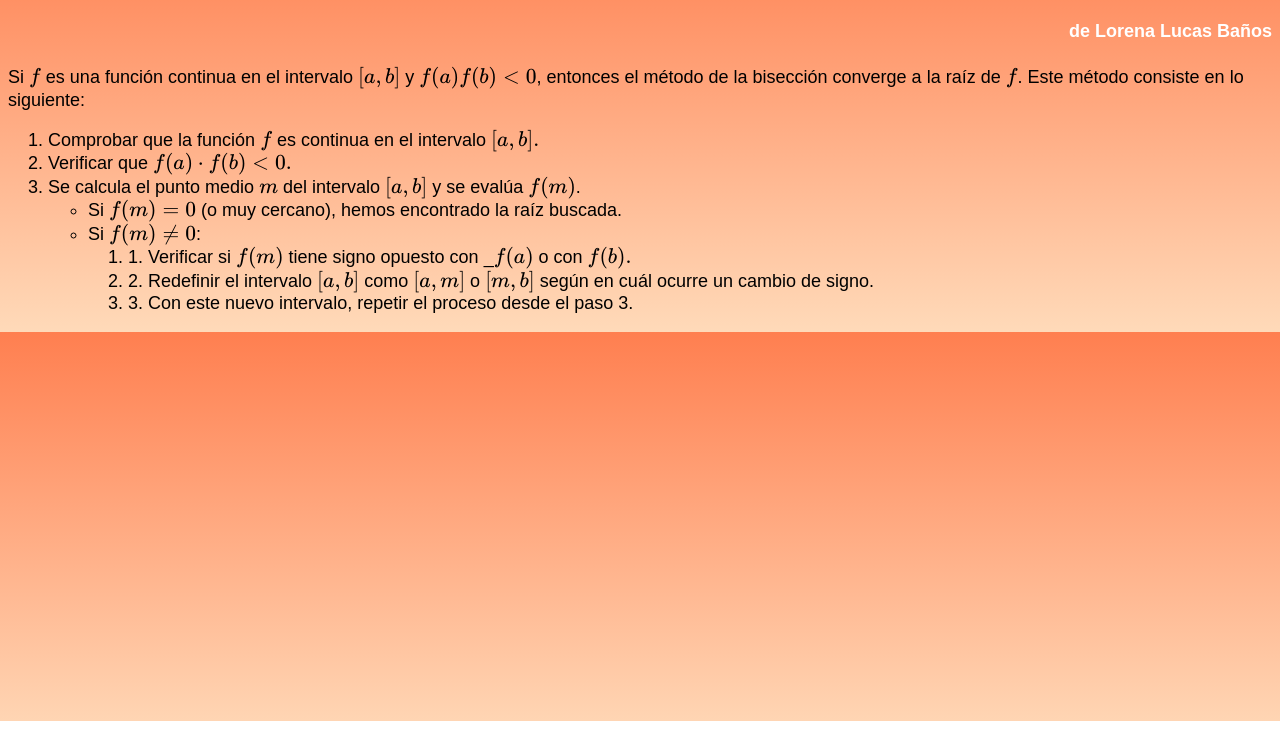
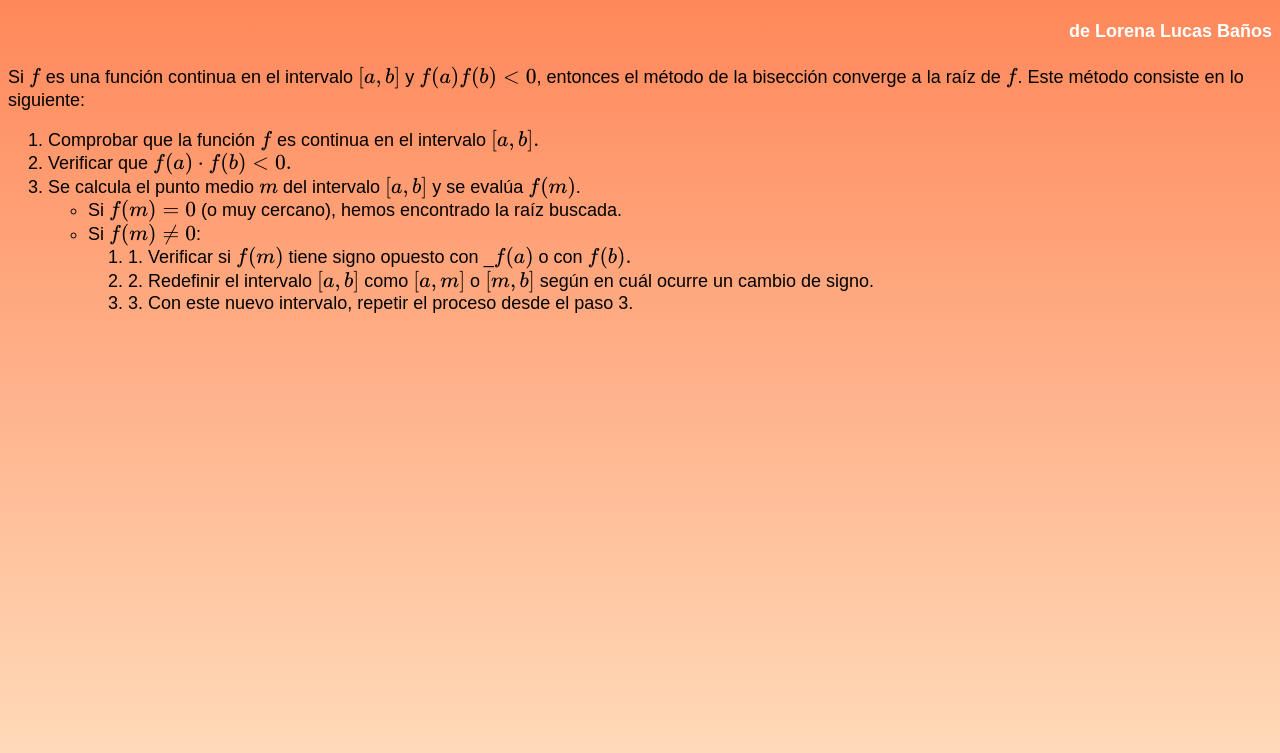
Before and after one commit to lorenalucas199/Matematicas_Dinamicas, a plain HTML site: page Tarea4.html in a window 1280 px wide. Shown: the part 79-832 px from the top of the page. Before the commit the page ends 800 px from the top, so only its background shows below. Drawn offline with nearby package versions, Linux system fonts and the light colour scheme; some packages are replaced by stand-ins of ours.

Commit message:
Update Tarea4.html

```diff
--- a/Tarea4.html
+++ b/Tarea4.html
@@ -32,7 +32,7 @@ TeX: {
 
 <script src="biseccion.js"></script>
 
-<body>
+<body style="height: 100vh;">
 
 <h1>Método de la Bisección</h1>
 <h4>de Lorena Lucas Baños</h4>
```
